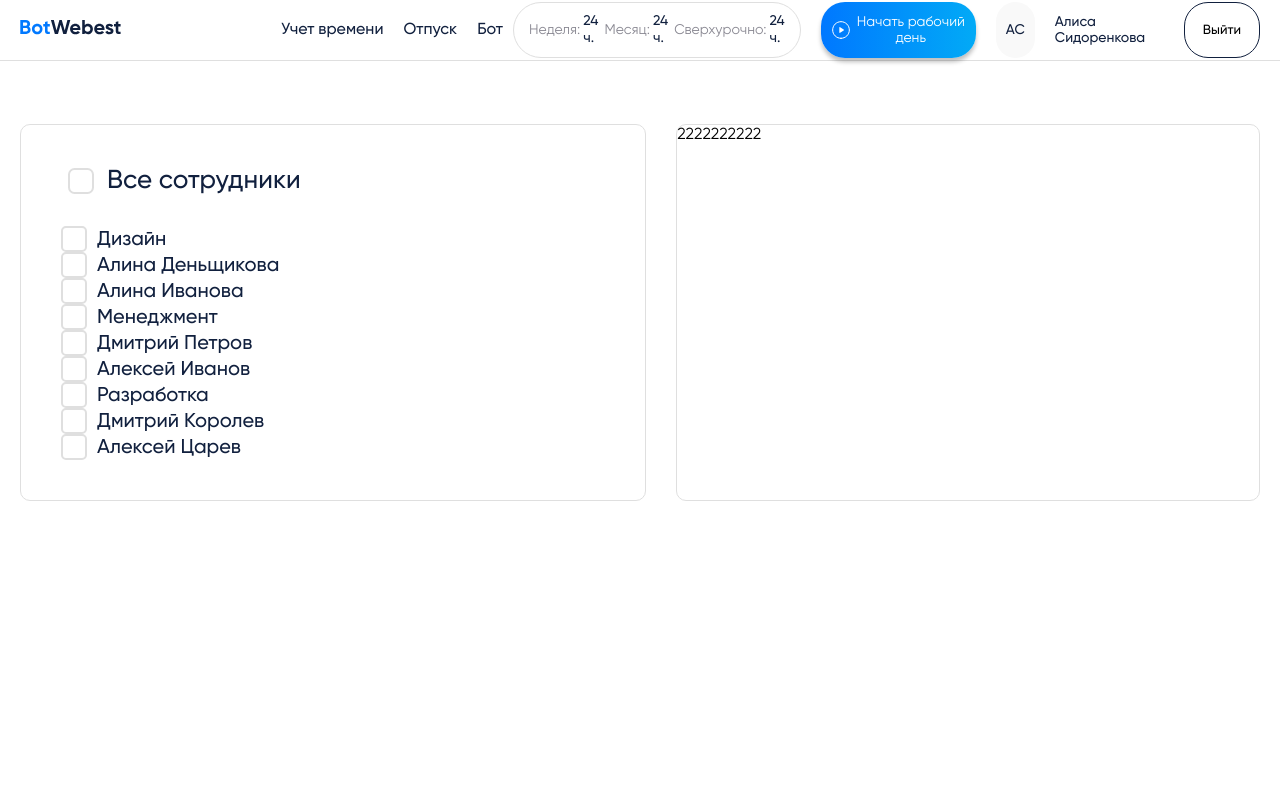
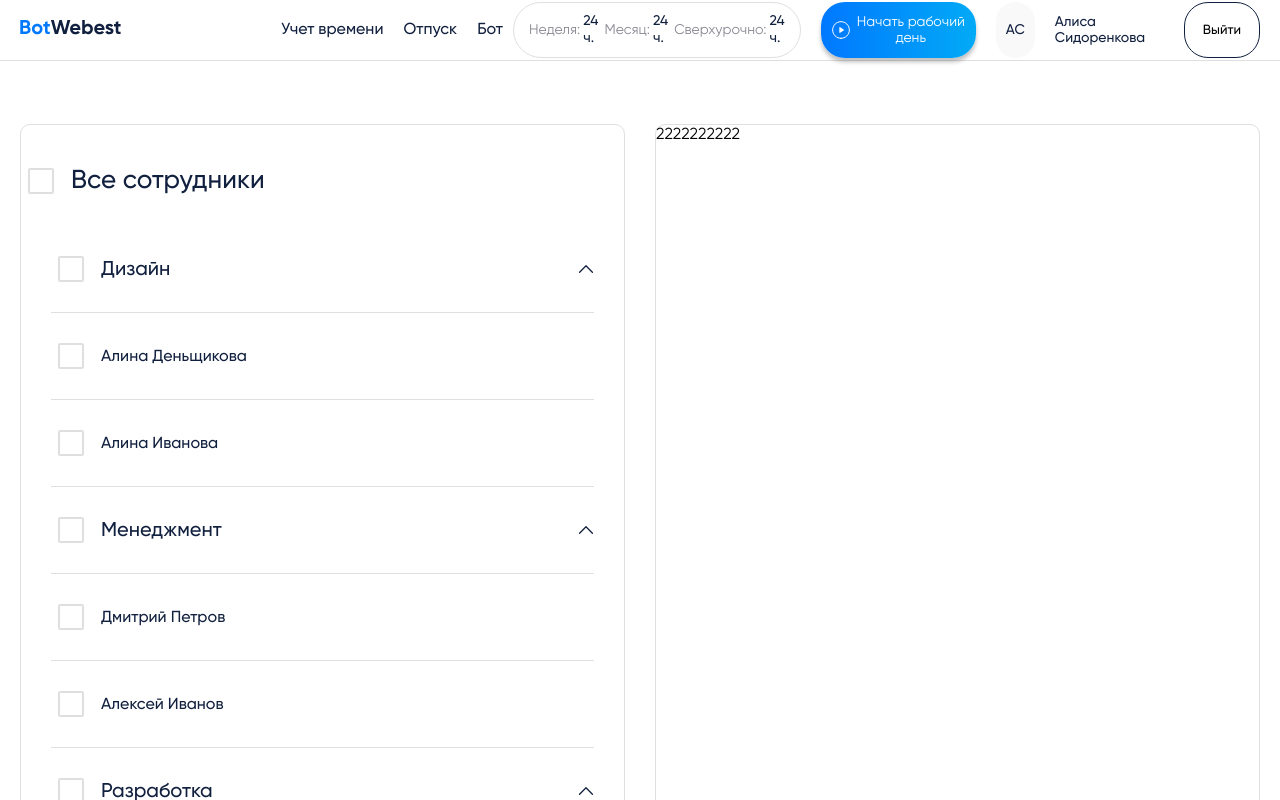
Before and after one commit to timazloy/Webest-bot, a Vue app: page /bot in a window 1280 px wide. Shown: the top 800 px of the page. Built offline with nearby package versions, Linux system fonts and the light colour scheme.

Commit message:
upd: accordion

```diff
--- a/src/components/Accordion.vue
+++ b/src/components/Accordion.vue
@@ -1,19 +1,27 @@
 <template>
   <div class="accordion">
+    <div class="accordion__item-wrapper">
       <label class="accordion__title accordion-item custom-checkbox">
         <input class="accordion-item__checkbox" type="checkbox">
         <span class="accordion-item__text">{{accordion.industry}}</span>
+        <img class="accordion-item__img" src="/img/arrow-top.svg" alt="img">
       </label>
+    </div>
 
+    <div class="accordion__item-wrapper">
       <label class="accordion__title accordion-item custom-checkbox">
         <input class="accordion-item__checkbox" type="checkbox">
-      <span class="accordion-item__text">{{accordion.employee}}</span>
+        <span class="accordion-item__text accordion-item__text--min">{{accordion.employee}}</span>
       </label>
+    </div>
 
+    <div class="accordion__item-wrapper">
       <label class="accordion__title accordion-item custom-checkbox">
         <input class="accordion-item__checkbox" type="checkbox">
-      <span class="accordion-item__text">{{accordion.employee2}}</span>
+        <span class="accordion-item__text accordion-item__text--min">{{accordion.employee2}}</span>
       </label>
+    </div>
+
 
   </div>
 </template>
@@ -29,14 +37,35 @@ export default {
 <style lang="scss">
 @import "src/scss/variables.scss";
 
+.accordion {
+
+}
+
 .accordion-item {
+  cursor: pointer;
   display: flex;
+  align-items: center;
+  justify-content: space-between;
+  gap: 17px;
+  border-bottom: 1px solid #DFDFDF;
+  padding: 30px 0;
+  margin: 0 30px;
 
   &__text {
     font-family: $ff-m;
     font-size: 20px;
     line-height: 100%;
     color: $primaryBlack;
+    margin-left: 7px;
+
+    &--min {
+      font-size: 16px;
+    }
+  }
+
+  &__img {
+    width: 16px;
+    height: 8px;
   }
 }
 
--- a/src/pages/Bot.vue
+++ b/src/pages/Bot.vue
@@ -86,7 +86,7 @@ export default {
 
 
 .section-list {
-  padding: 40px;
+  padding: 40px 0;
 
   &__check {
     margin: 0 0 30px 7px;
--- a/src/scss/form/inputs.scss
+++ b/src/scss/form/inputs.scss
@@ -14,15 +14,11 @@
 /* создание в label псевдоэлемента before со следующими стилями */
 .custom-checkbox>span::before {
   content: '';
-  display: inline-block;
-  flex-shrink: 0;
-  flex-grow: 0;
   border: 2px solid #DFDFDF;
-  border-radius: 0.25em;
-  margin-right: 0.5em;
+  border-radius: 2px;
+  margin-right: 17px;
   background-repeat: no-repeat;
   background-position: center center;
-  background-size: 50% 50%;
   width: 22px;
   height: 22px;
 }
```
Also changed, not shown: public/img/arrow-top.svg (added). Lines whose indentation alone changed are shown as unchanged.
